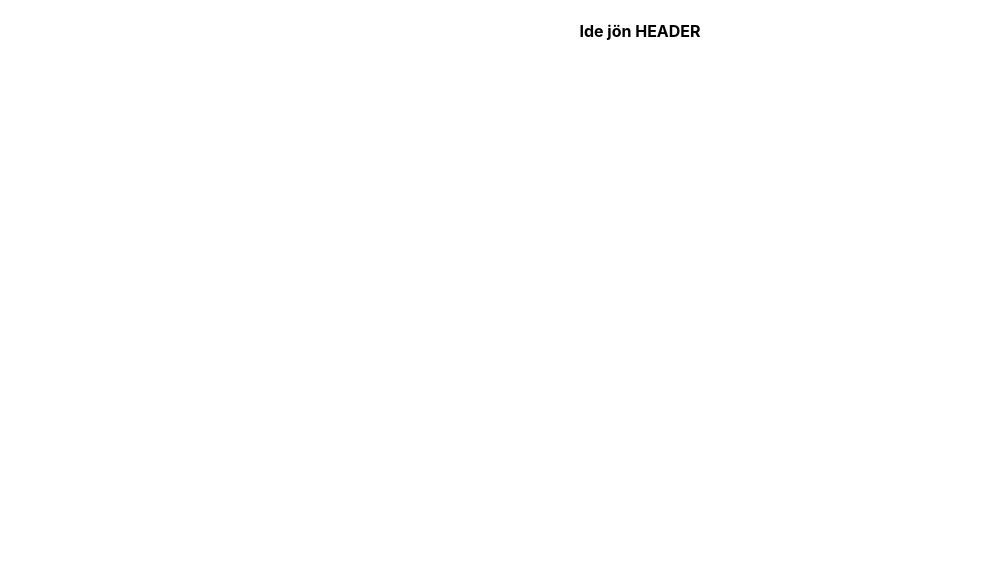
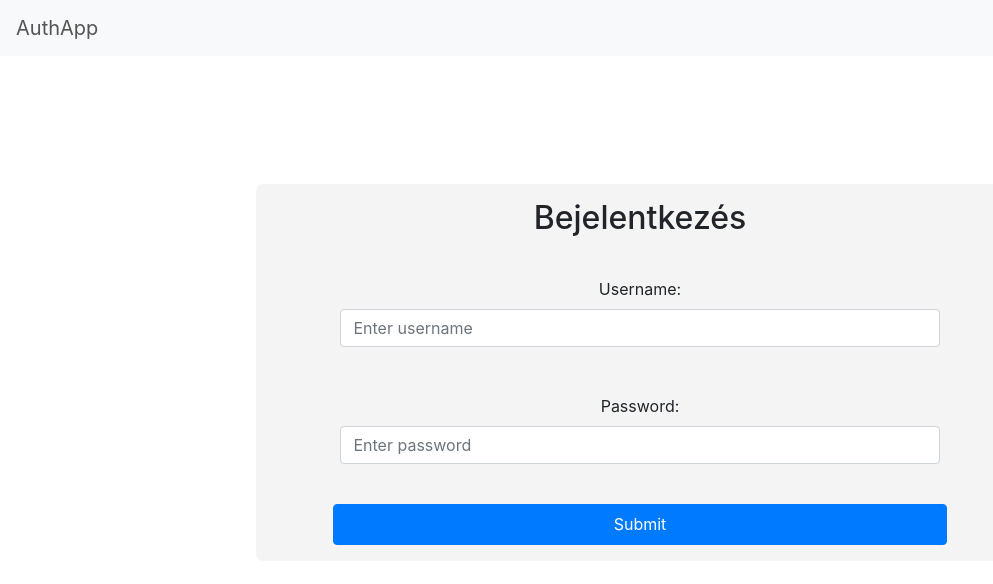
Before and after one commit to stellasipi/AuthApp, a React (Create React App) app in the folder frontend/: page /login in a window 1280 px wide. Shown: the top 584 px of the page, without its empty margins (0-993 px from the left). Built offline with nearby package versions, Linux system fonts and the light colour scheme.

Commit message:
Create login page

```diff
--- a/frontend/package.json
+++ b/frontend/package.json
@@ -6,8 +6,11 @@
     "@testing-library/jest-dom": "^4.2.4",
     "@testing-library/react": "^9.5.0",
     "@testing-library/user-event": "^7.2.1",
+    "axios": "^0.19.2",
+    "bootstrap": "^4.5.0",
     "react": "^16.13.1",
     "react-dom": "^16.13.1",
+    "react-router": "^5.2.0",
     "react-router-dom": "^5.2.0",
     "react-scripts": "3.4.1"
   },
--- a/frontend/public/index.html
+++ b/frontend/public/index.html
@@ -6,6 +6,7 @@
     <meta name="viewport" content="width=device-width, initial-scale=1" />
     <meta name="theme-color" content="#000000" />
     <link rel="manifest" href="%PUBLIC_URL%/manifest.json" />
+    <link rel="stylesheet" href="https://stackpath.bootstrapcdn.com/bootstrap/4.5.0/css/bootstrap.min.css" integrity="sha384-9aIt2nRpC12Uk9gS9baDl411NQApFmC26EwAOH8WgZl5MYYxFfc+NcPb1dKGj7Sk" crossorigin="anonymous">
     <title>AuthApp</title>
   </head>
   <body>
--- a/frontend/src/App.js
+++ b/frontend/src/App.js
@@ -1,21 +1,60 @@
 import React, { Component } from 'react';
 import { BrowserRouter as Router, Route } from 'react-router-dom';
+//import { browserHistory } from 'react-router';
+import PropTypes from 'prop-types';
+import axios from 'axios';
 import './App.css';
+import Header from "./components/layouts/Header";
+//import Alert from "./components/layouts/Alert";
+import Login from "./components/pages/Login";
+import Home from "./components/pages/Home";
+
+const fetchURL = 'http://localhost:8080/';
+
 
 class App extends Component {
+
+  static childContextTypes = {
+    fetchURL: PropTypes.string
+  }
+
+  getChildContext() {
+    return { fetchURL }
+  }
+
+  state = {
+    session: '',
+    loginAttempt: 0
+  }
+
+  login=(username, password)=>{
+    axios.post(fetchURL + 'login', {
+      username,
+      password
+    })
+    .then(
+      res => this.setState({ session: res.data })
+    )
+    .catch(error => {
+      console.log(error)
+      //<Alert />
+      //this.state.loginAttempt+=1
+    });
+  }
+
   render() {
     return (
     <Router>
       <div className="App">
-      <h4>Ide jön HEADER</h4>
+        <Header />
         <Route exact path="/" render={props => (
           <React.Fragment>
-            <h4>Ide jön a login</h4>
+            <Home session={this.state.session}/>
           </React.Fragment>
         )} />
-        <Route path="/details" render={props => (
+        <Route path="/login" render={props => (
           <React.Fragment>
-            <h4>Ide meg a bejelentkezés</h4>
+            <Login login={this.login}/>
           </React.Fragment>
         )} />
       </div>
--- /dev/null
+++ b/frontend/src/components/layouts/Alert.js
@@ -0,0 +1,11 @@
+import React from 'react'
+
+function Alert() {
+    return (
+        <div className="alert alert-warning">
+            <strong>Warning!</strong> A felhasználónév és/vagy a jelszó nem megfelelő.
+        </div>
+    )
+}
+
+export default Alert;
--- /dev/null
+++ b/frontend/src/components/layouts/Header.js
@@ -0,0 +1,17 @@
+import React from 'react'
+
+function Header() {
+    return (
+        <header>
+            <nav className="navbar navbar-light bg-light">
+                <a className="navbar-brand" style={headerStyle} href="/">AuthApp</a>
+            </nav>
+        </header>
+    )
+}
+
+const headerStyle = {
+    color: '#545554'
+}
+
+export default Header;
--- /dev/null
+++ b/frontend/src/components/pages/Home.js
@@ -0,0 +1,38 @@
+import React, { Component } from 'react'
+import axios from 'axios'
+import PropTypes from 'prop-types'
+
+class Home extends Component {
+
+    fetchURL = 'http://localhost:8080/';
+
+    state = {
+      userDetails:''
+    }
+
+
+
+    componentDidMount(){
+        axios.get(this.fetchURL+'user/details', {
+            // headers: {
+            //     Cookie: 'JSESSIONID=6A0AC7361076C11FE6D67843B16A1543'// + this.props.session.jsessionId //the token is a variable which holds the token
+            // }
+            withCredentials: true
+           })
+        .then(res=>this.setState({userDetails: res.data}))
+    }
+
+    render() {
+        return (
+            <div>
+                Home
+            </div>
+        )
+    }
+}
+
+Home.propTypes={
+    session: PropTypes.object.isRequired
+}
+
+export default Home;
--- /dev/null
+++ b/frontend/src/components/pages/Login.js
@@ -0,0 +1,70 @@
+import React, { Component } from 'react'
+import PropTypes from 'prop-types';
+
+class Login extends Component {
+    state = {
+        username:'',
+        password:''
+    }
+
+    onChange = (e) => {
+        this.setState({
+            [e.target.name]: e.target.value
+        })
+    }
+
+    onSubmit = (e) => {
+        e.preventDefault();
+
+        //pass fields
+        this.props.login(this.state.username,this.state.password);
+
+        //clear fields
+        this.setState({username:'', password:''});
+    }
+
+    render() {
+        return (
+            <form style={formStyle} onSubmit={this.onSubmit}>
+                <h2 style={headerStyle}>Bejelentkezés</h2>
+                <div className="form-group" style={inputStyle}>
+                    <label htmlFor="username">Username:</label>
+                    <input type="text" className="form-control" id="username" placeholder="Enter username" name="username" value={this.state.username} onChange={this.onChange} />
+                </div>
+                <div className="form-group" style={inputStyle}>
+                    <label htmlFor="password">Password:</label>
+                    <input type="password" className="form-control" id="password" placeholder="Enter password" name="password" value={this.state.password} onChange={this.onChange} />
+                </div>
+                <button type="submit" className="btn btn-primary" style={inputStyle}>Submit</button>
+            </form>
+        )
+    }
+}
+
+const formStyle = {
+    display: 'flex',
+    flexDirection: 'column',
+    borderRadius: '8px',
+    backgroundColor: '#f4f4f4',
+    textAlign: 'center',
+    margin: '10% 20%',
+}
+
+const inputStyle = {
+    flex: '1',
+    margin: '16px 16px',
+    padding: '1% 1%',
+    alignSelf: 'center',
+    width: '80%'
+}
+
+const headerStyle = {
+    margin: '1% 1%',
+    padding: '1% 1%'
+}
+
+Login.propTypes={
+    login: PropTypes.func.isRequired
+}
+
+export default Login;
```
Also changed, not shown: 1 other file (tests, documents, lock files or other folders).
